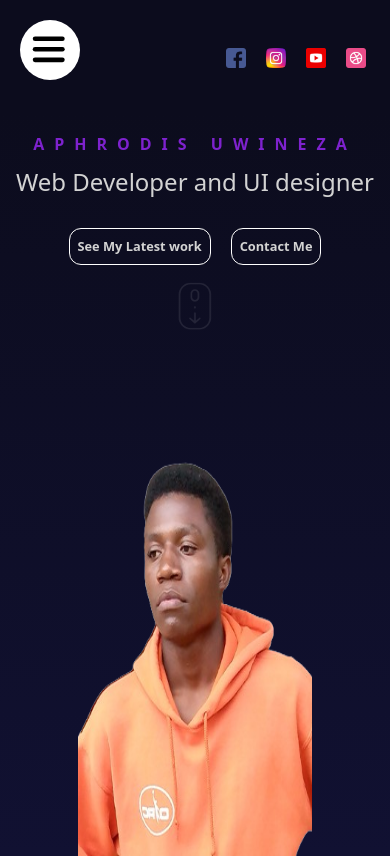
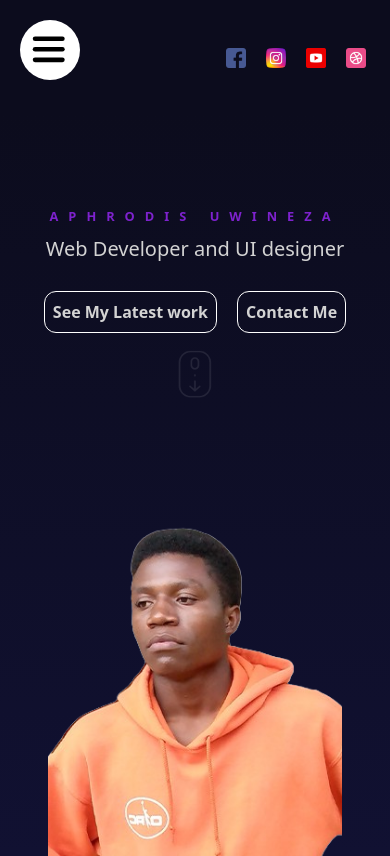
Before and after one commit to GarrixA/My-Portfolio_website, a React (Vite) app: page / in a window 390 px wide. Built offline with nearby package versions, Linux system fonts and the light colour scheme.

Commit message:
responsive

```diff
--- a/src/Components/Home/Home.jsx
+++ b/src/Components/Home/Home.jsx
@@ -1,4 +1,4 @@
-import "../../index.scss";
+import  "../../index.scss";
 import img1 from "../../images/profile.png";
 import scroll from "../../../public/scroll.png";
 import { motion } from "framer-motion";
@@ -14,7 +14,7 @@ const textVariants = {
         transition: {
             duration: 1,
             staggerChildren: 0.1,
-    },
+        }
     },
     scrollButton: {
         opacity: 0,
@@ -22,85 +22,46 @@ const textVariants = {
         transition: {
             duration: 2,
             repeat: Infinity,
-    },
-  },
-};
+        }
+    }
+}
 
 const sliderVariants = {
     initial: {
         x: 1400,
     },
 
-  animate: {
+    animate:{
         x: "-1450%",
-    transition: {
+        transition:{
             duration: 30,
             repeat: Infinity,
-      repeatType: "loop",
-      ease: "linear",
+            repeatType:"loop",
+            ease: "linear"
         },
     },
-};
+}
+
 
 const Home = () => {
   return (
-    <div className="home relative overflow-hidden -z-10 ">
-      <div className="wrapper 2xl:max-w-[85.375rem] h-full 2xl:m-auto md:mx-[8rem]">
-        <motion.div
-          className="textContainer mt-5 md:mt-0 md:h-full flex flex-col justify-center md:gap-5 gap-2 w-full items-center md:items-start md:w-1/2 "
-          variants={textVariants}
-          initial="initial"
-          animate="animate"
-        >
-          <motion.h2
-            className="uppercase font-extrabold text-[1rem] sm:text-[2rem] md:text-xl text-purple-700 tracking-[0.625rem]"
-            variants={textVariants}
-          >
-            Aphrodis Uwineza
-          </motion.h2>
-          <motion.h1
-            className=" text-[1.5rem] sm:text-[2.5rem] md:text-7xl"
-            variants={textVariants}
-          >
-            Web Developer and UI designer
-          </motion.h1>
+    <div className="home relative overflow-hidden -z-10">
+      <div className="wrapper max-w-[85.375rem] h-full m-auto">
+        <motion.div className="textContainer h-1/2 md:h-full flex flex-col justify-center gap-2 md:gap-5 w-full items-center md:items-start md:w-1/2 " variants={textVariants} initial="initial" animate="animate">
+          <motion.h2 className="uppercase font-extrabold text-[.8rem] sm:text-[2rem] md:text-xl text-purple-700 tracking-[0.625rem]" variants={textVariants}>Aphrodis Uwineza</motion.h2>
+          <motion.h1 className=" text-xl sm:text-[2.5rem] md:text-7xl" variants={textVariants}>Web Developer and UI designer</motion.h1>
           <motion.div className="buttons space-x-5" variants={textVariants}>
-            <motion.button
-              className=" p-2 md:p-4 border border-white border-solid rounded-xl cursor-pointer mt-5 font-semibold text-[.8rem] md:text-[1rem]"
-              variants={textVariants}
-            >
-              See My Latest work
-            </motion.button>
-            <motion.button
-              className=" p-2 md:p-4 border border-white border-solid rounded-xl cursor-pointer mt-5 font-semibold text-[.8rem] md:text-[1rem]"
-              variants={textVariants}
-            >
-              Contact Me
-            </motion.button>
+            <motion.button className="p-2 md:p-4 border border-white border-solid rounded-xl cursor-pointer mt-5 font-semibold" variants={textVariants}>See My Latest work</motion.button>
+            <motion.button className="p-2 md:p-4 border border-white border-solid rounded-xl cursor-pointer mt-5 font-semibold" variants={textVariants}>Contact Me</motion.button>
           </motion.div>
-          <motion.img
-            src={scroll}
-            alt=""
-            className=" w-12"
-            variants={textVariants}
-            animate="scrollButton"
-          />
+          <motion.img src={scroll} alt="" className=" w-12" variants={textVariants} animate="scrollButton"/>
         </motion.div>
       </div>
-      <motion.div
-        className="slidingTextContainer w-1/2 font-bold absolute text-[60vh] bottom-[-2.5rem] whitespace-nowrap text-[#ffffff09] unselectable-text"
-        variants={sliderVariants}
-        initial="initial"
-        animate="animate"
-      >
+      <motion.div className="slidingTextContainer w-1/2 font-bold absolute text-[60vh] bottom-[-2.5rem] whitespace-nowrap text-[#ffffff09] unselectable-text" variants={sliderVariants} initial="initial" animate="animate">
             UI/UX Designer and Web Developer
           </motion.div>
-      <div className="imageContainer h-[60%] md:h-3/4 w-full sm:w-[80%] sm:mx-[10%] md:mr-[0%] sm:-z-20 md:z-0 sm:h-[70%] md:w-1/2 absolute bottom-0 right-0 flex items-center justify-center md:block  ">
-        <img
-          src={img1}
-          alt=""
-          className=" h-full w-[60%] sm:mx-5 md:w-full md:mx-0 md:object-contain  md:absolute md:bottom-0"
-        />
+      <div className="imageContainer h-1/2 md:h-full w-full md:w-1/2 absolute md:top-0 bottom-0 right-0">
+        <img src={img1} alt="" className=" h-full w-full object-contain" />
       </div>
     </div>
   );
```
Lines whose indentation alone changed are shown as unchanged.
